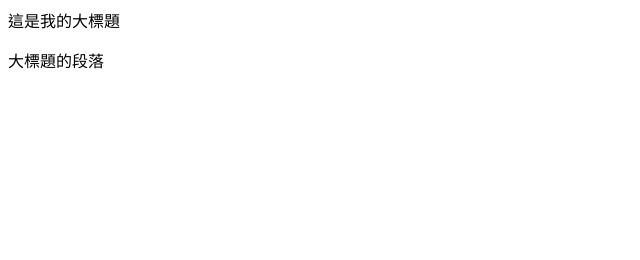
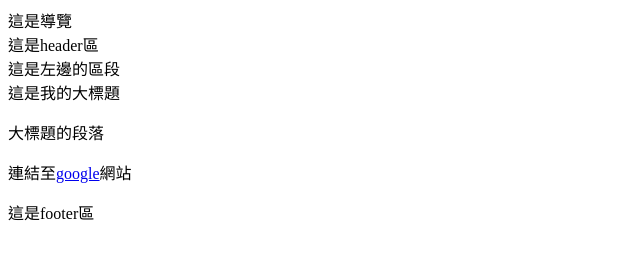
Before and after one commit to stevehoho/__web5, a plain HTML site: page 純網頁2/index copy.html in a window 1280 px wide. Shown: the whole page, without its empty margins (0-640 px from the left). Drawn offline with Linux system fonts and the light colour scheme.

Commit message:
增加內容

```diff
--- a/純網頁2/index copy.html
+++ b/純網頁2/index copy.html
@@ -7,7 +7,21 @@
     <title>我的第一頁網頁</title>
 </head>
 <body>
-    <hl>這是我的大標題</hl>
-    <p>大標題的段落</p>
+    <nav>這是導覽</nav>
+
+    <header>這是header區</header>
+
+    <section>
+        這是左邊的區段
+    <section>
+
+    <main>
+        <hl>這是我的大標題</hl>
+        <p>大標題的段落</p>
+        <p>連結至<a href="http://www.google.com">google</a>網站</p>
+    <main>
+
+    <footer>
+        <hl>這是footer區</hl>
 </body>
 </html>
```
